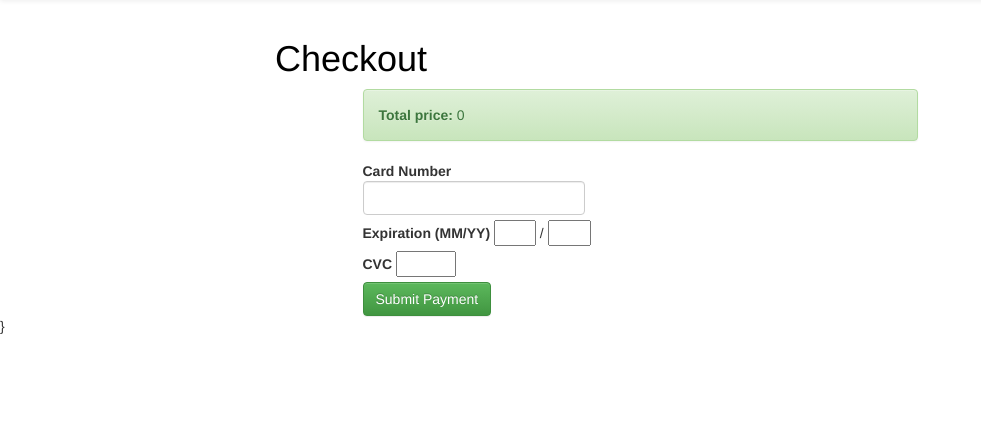
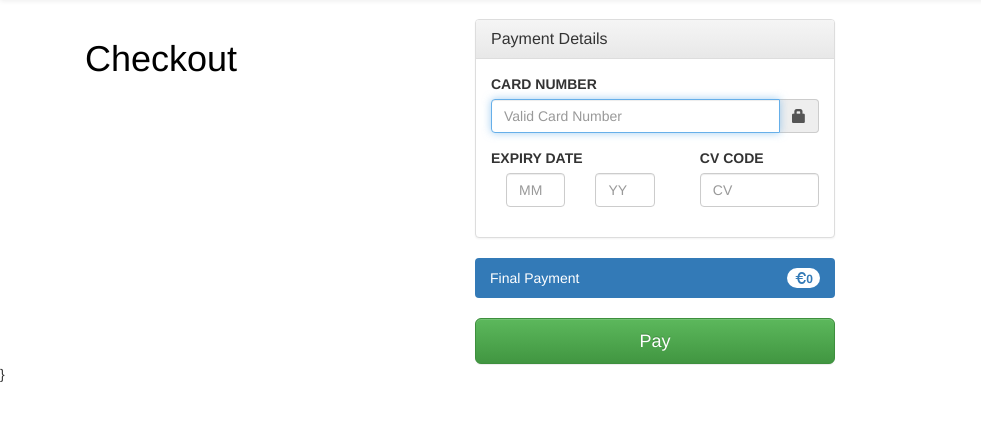
Before and after one commit to boimw/emse_manager, a Django app: page /checkout/ in a window 1280 px wide. Shown: the part 51-472 px from the top of the page, without its empty margins (0-981 px from the left). Run offline with Django 3.2, Linux system fonts and the light colour scheme; a user stored in the database is signed in; data comes from the database, SQL or seed files in the repository; both versions use the stored data as it was after the commit; some libraries are stand-ins or nearby versions.

Commit message:
wip (cart): updated card view and payment check

```diff
--- a/emse-manager/checkout/templates/checkout.html
+++ b/emse-manager/checkout/templates/checkout.html
@@ -45,45 +45,72 @@ $(function() {
 {% endblock %}
 
 {% block content %}
-<div class='col-md-4 col-md-offset-2'>
+<div class="container">
+<div class='row'>
+  <div class='col-md-4'>
     <h1>Checkout</h1>
   </div>
-<div class='row'>
-<div class='col-sm-6 col-sm-offset-3'>
+    <div class="col-xs-12 col-md-4">
       <form action='' method="POST" id="payment-form"> {% csrf_token %}
          <span class="payment-errors"></span>
 
-<div class="alert alert-success" role="alert">
-        <strong> Total price:</strong> {{ cart.summary }}
+      <div class="panel panel-default">
+          <div class="panel-heading">
+              <h3 class="panel-title">
+                  Payment Details
+              </h3>
+          </div>
+          <div class="panel-body">
+
+              <div class="form-group">
+                  <label for="cardNumber">
+                      CARD NUMBER</label>
+                  <div class="input-group">
+                      <input class='form-control' type="text" size="20" data-stripe="number" maxlength="19" placeholder="Valid Card Number"
+                          required autofocus />
+                      <span class="input-group-addon"><span class="glyphicon glyphicon-lock"></span></span>
+                  </div>
+              </div>
+              <div class="row">
+
+                  <div class="col-xs-7 col-md-7">
+                      <div class="form-group">
+                          <label for="expityMonth">
+                              EXPIRY DATE</label>
+                          <div class="col-xs-6 col-lg-6 pl-ziro">
+                              <input class="form-control" type="text" size="2" data-stripe="exp_month" maxlength="2" placeholder="MM" required />
+                          </div>
+                          <div class="col-xs-6 col-lg-6 pl-ziro">
+                              <input class="form-control" type="text" size="2" data-stripe="exp_year" maxlength="2" placeholder="YY" required /></div>
+                      </div>
                   </div>
 
-  <div class="form-row">
-    <label>
-      <span>Card Number</span>
-      <input class='form-control' type="text" size="20" data-stripe="number">
-    </label>
+                  <div class="col-xs-5 col-md-5 pull-right">
+                      <div class="form-group">
+                          <label for="cvCode">
+                              CV CODE</label>
+                          <input class="form-control" type="password" size="4" data-stripe="cvc" maxlength="3" placeholder="CV" required />
                       </div>
 
-  <div class="form-row">
-    <label>
-      <span>Expiration (MM/YY)</span>
-      <input type="text" size="2" data-stripe="exp_month">
-    </label>
-    <span> / </span>
-    <input type="text" size="2" data-stripe="exp_year">
+                  </div>
               </div>
 
-  <div class="form-row">
-    <label>
-      <span>CVC</span>
-      <input type="text" size="4" data-stripe="cvc">
-    </label>
+          </div>
+
+      </div>
+
+      <ul class="nav nav-pills nav-stacked">
+          <li class="active"><a href="#"><span class="badge pull-right"><span class="glyphicon glyphicon-euro"></span>{{ cart.summary }} </span> Final Payment</a>
+          </li>
+      </ul>
+
+      <br/>
+      <input class="btn btn-success btn-lg btn-block" type="submit" class="submit" value="Pay">
+
+    </form>
+  </div>
+</div>
 </div>
 
 
-  <input class='btn btn-success' type="submit" class="submit" value="Submit Payment">
-</form>
-</div>
-</div>
-
 {% endblock %}
```
Also changed, not shown: emse-manager/ideas/templates/cart.html (+4 -3 lines), emse-manager/db.sqlite3. Lines whose indentation alone changed are shown as unchanged.
